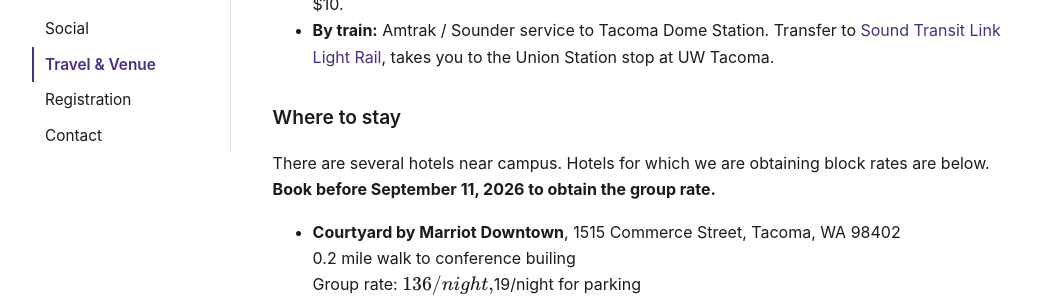
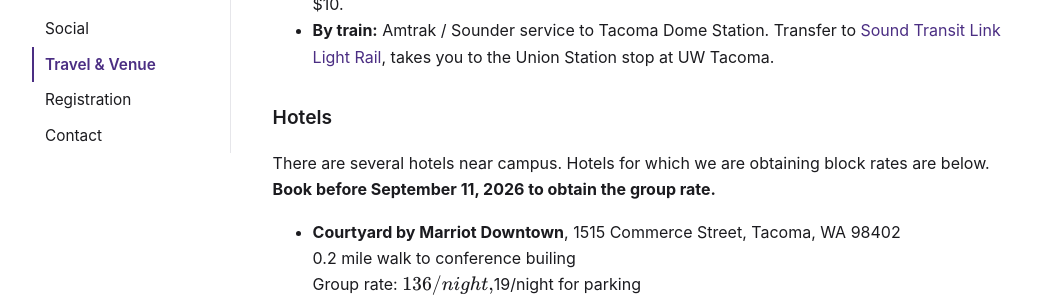
Before and after one commit to jreaton/wcom2026, a Jekyll site: the page built from _pages/travel.md, in a window 1280 px wide and 900 px high, scrolled down 589 px. Shown: the part 155-455 px from the top of the window, without its empty margins (105-1161 px from the left). Built offline with Jekyll 4.4.1, drawn with Linux system fonts in a browser that asks for light colours.

Commit message:
updated dollar signs

```diff
--- a/_pages/travel.md
+++ b/_pages/travel.md
@@ -19,17 +19,17 @@ The meeting is held at the **University of Washington Tacoma**.
 - **By car:** [Hourly parking is available on campus](https://www.tacoma.uw.edu/fa/safety/transportation/hourly-parking), TPS and Tioga lots offer all-day parking for $10.
 - **By train:** Amtrak / Sounder service to Tacoma Dome Station. Transfer to [Sound Transit Link Light Rail](https://www.soundtransit.org/system-expansion/tacoma-dome-link-extension), takes you to the Union Station stop at UW Tacoma.
 
-## Where to stay
+## Hotels
 
 There are several hotels near campus. Hotels for which we are obtaining block rates are below. <br>**Book before September 11, 2026 to obtain the group rate.**
 
 - **Courtyard by Marriot Downtown**, 1515 Commerce Street, Tacoma, WA 98402
 <br>0.2 mile walk to conference builing
-<br>Group rate:  $136/night, $19/night for parking
+<br>Group rate:  \$136/night, \$19/night for parking
 <br>[Book your group rate for UW Tacoma West Coast Optimization Meeting - Courtyard by Marriot](https://www.marriott.com/event-reservations/reservation-link.mi?id=1784570794795&key=GRP&app=resvlink&_branch_match_id=1607835003683868433&_branch_referrer=H4sIAAAAAAAAA8soKSkottLXTywo0MtNLCrKzC8p0UvOz9UvSi0uy0wtN7IHytiCODmZedlqmSm2huYWJqbmBuaWJuaWpmrZqZW27kEBanVFqWmpQO156fFJRfnlxalFtm6ZQLH8CgDXSBBZYgAAAA%3D%3D)
 - **Hotel Murano, 1320 Broadway**, Tacoma, WA 98402
 <br>0.4 mile walk to conference building
-<br>Group rate: $179/night, $22.50/night parking
+<br>Group rate: \$179/night, \$22.50/night parking
 <br>[Book your group rate for UW Tacoma West Coast Optimization Meeting - Hotel Murano](https://be.synxis.com/?adult=1&arrive=2026-10-02&chain=21123&child=0&currency=USD&depart=2026-10-04&group=WCOM2026&hotel=76784&level=hotel&locale=en-US&productcurrency=USD&rooms=1)
 
 <!--_Replace the placeholders above with confirmed details._-->
```
